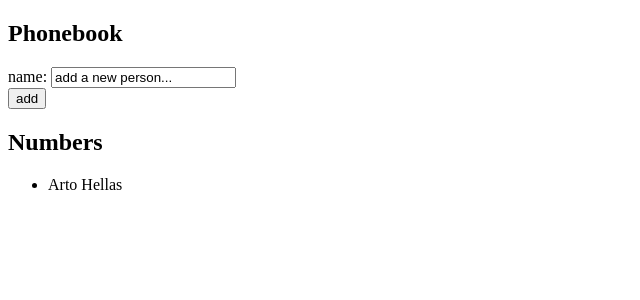
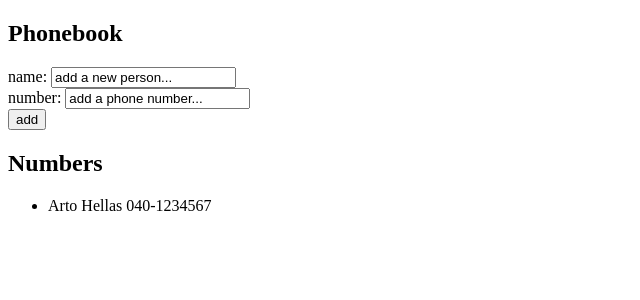
Before and after one commit to DevDaveF/FullStackOpen, a React (Vite) app in the folder Part2/phonebook/: page / in a window 1280 px wide. Shown: the top 300 px of the page, without its empty margins (0-640 px from the left). Built offline with nearby package versions, Linux system fonts and the light colour scheme.

Commit message:
Completed exercise 2.8

```diff
--- a/Part2/phonebook/src/App.jsx
+++ b/Part2/phonebook/src/App.jsx
@@ -1,35 +1,69 @@
 import { useState } from 'react'
 
 const App = () => {
+  // tracks state of phonebook entries used to track people in phonebook
   const [persons, setPersons] = useState([
-    { name: 'Arto Hellas' }
+    { name: 'Arto Hellas',
+      number: '040-1234567'
+     }
   ])
+  // used to track the state of the name input field and add a new person to the phonebook
   const [newName, setNewName] = useState('add a new person...')
 
+  // used to track the state of the phone number input field and add a new phone number to the persons
+  //array
+  const [newNum, setNewNum] = useState('add a phone number...')
+
+  // At the trigger of the form onSubmit event the addperson Function activates
+  // It is used to check if a name already exists in the phonebook'persons' state
+  // produces an alert window if not a new name, and adds to phonebook if a new name
   const addPerson = (event) => {
     event.preventDefault()
+    //At the trigger of the form submit event personObject is set to current newName state value
     const personObject = {
-      name: newName
+      name: newName,
+      number: newNum
      }
 
+    // variable that takes in a value if a name is found in the persons state array searching for
+    // the value in the object personObject using the .find method looking for an exact match
     const checkName = persons.find(({name}) => name === personObject.name)
 
+    //if state that checks if the value was found by using truthiness of javaScript variables.
+    //if value found it will generate a window alert and not add the name to he persons state array
+    //if value was not found the variable will have undefined and generate a false truthiness
+    //which will trigger the else statement that uses .concat to create a new persons array with
+    //the new name
     if(checkName){
       window.alert(`${newName} is already added to phonebook`)
     }
     else{
       setPersons(persons.concat(personObject))
       setNewName('')
+      setNewNum('')
     }
 
   }
 
+  //This function logs every change in value of the name input field using the onChange event
+  //the value in this input field is stored in the newName useState and is set on every change via
+  //setNewName
   const handleAddPerson = (event) => {
     console.log(event.target.value)
     setNewName(event.target.value)
   }
 
-
+  //This function logs every change in value of the number input field using the onChange event
+  //the value in this input field is stored in the newNum useState and is set on every change via
+  //setNewNum
+  const handleAddNumber = (event) => {
+    console.log(event.target.value)
+    setNewNum(event.target.value)
+  }
+  //App returns the HTML form with an updated list of names added to the phonebook stored in persons
+  //useState array as objects
+  //using the .map method each object in the persons useState array is iterated through and displayed
+  //as a list item in HTML
   return (
     <div>
       <h2>Phonebook</h2>
@@ -41,12 +75,17 @@ const App = () => {
             />
         </div>
         <div>
+          number: <input
+            value={newNum}
+            onChange={handleAddNumber}/>
+        </div>
+        <div>
           <button type="submit">add</button>
         </div>
       </form>
       <h2>Numbers</h2>
         <ul>
-          {persons.map(add => <li key={add.name}>{add.name}</li>)}
+          {persons.map(add => <li key={add.name}>{add.name} {add.number}</li>)}
         </ul>
     </div>
   )
```
